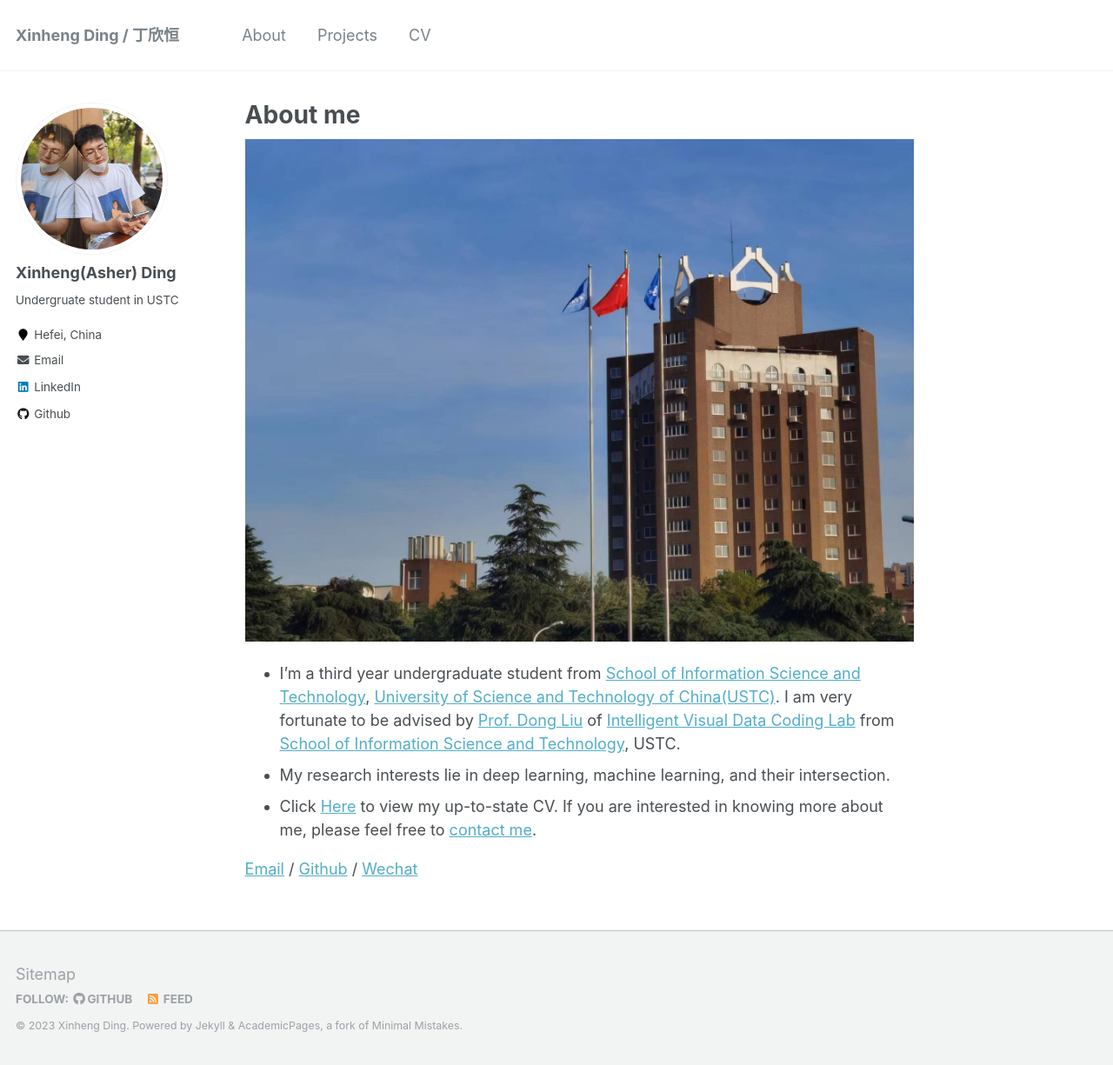
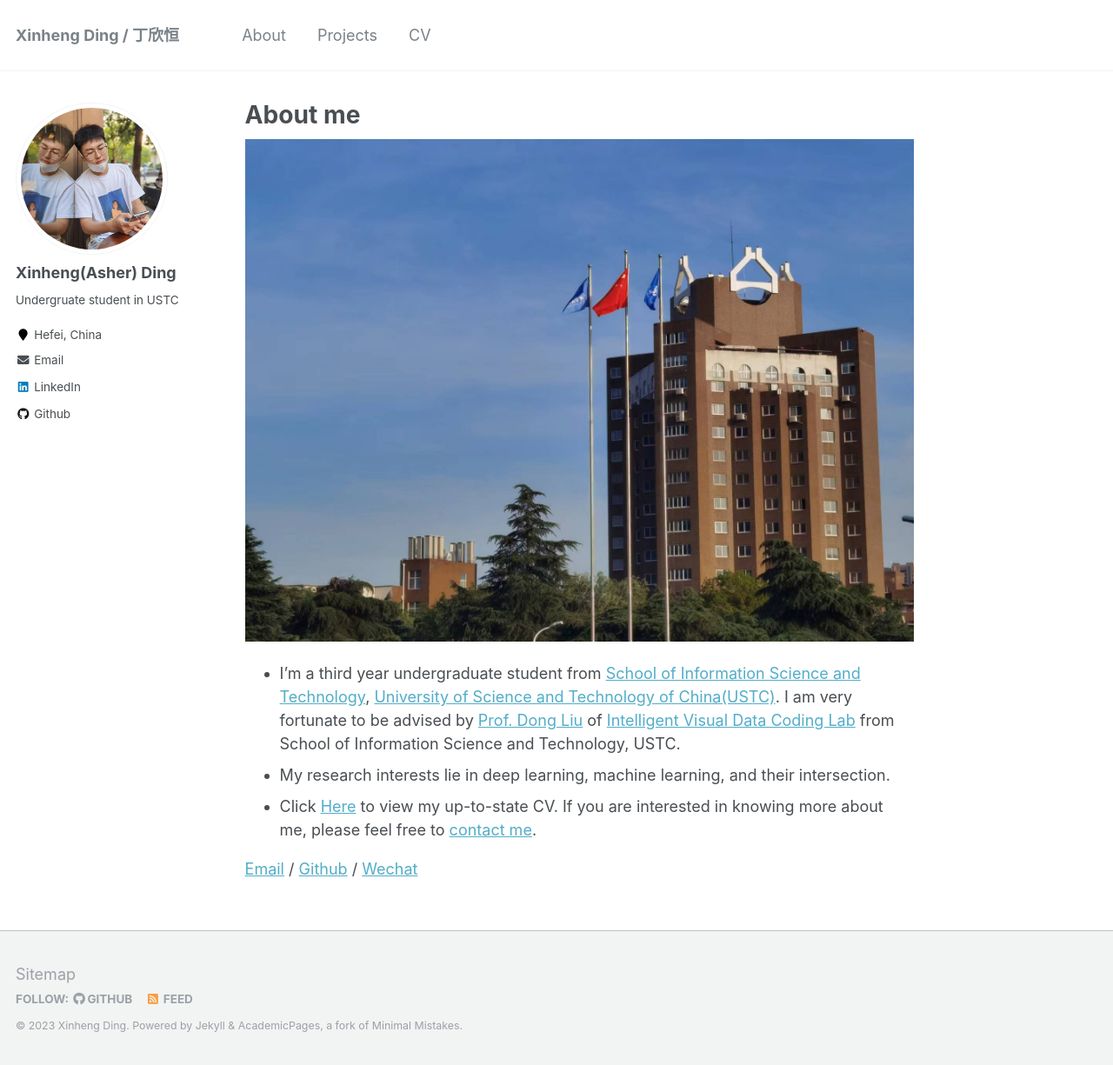
Before and after one commit to XinhengDing/XinhengDing.github.io, a Jekyll site: the page built from _pages/about.md, in a window 1280 px wide and 1225 px high. Shown: the whole window at 87% size. Built offline with Jekyll 4.4.1, drawn with Linux system fonts in a browser that asks for light colours; part of the change alters nothing that is shown.

```diff
--- a/_pages/about.md
+++ b/_pages/about.md
@@ -9,7 +9,7 @@ redirect_from:
 ---
 
 <img src="../images/USTC.jpg" alt="USTC Campus">
-* I'm a third year undergraduate student from [School of Information Science and Technology](https://sist.ustc.edu.cn/), [University of Science and Technology of China(USTC)](https://www.ustc.edu.cn/). I am very fortunate to be advised by [Prof. Dong Liu](https://faculty.ustc.edu.cn/dongeliu/en/index.htm) of [Intelligent Visual Data Coding Lab](https://ustc-ivclab.github.io/) from [School of Information Science and Technology](https://sist.ustc.edu.cn/), USTC.
+* I'm a third year undergraduate student from [School of Information Science and Technology](https://sist.ustc.edu.cn/), [University of Science and Technology of China(USTC)](https://www.ustc.edu.cn/). I am very fortunate to be advised by [Prof. Dong Liu](https://faculty.ustc.edu.cn/dongeliu/en/index.htm) of [Intelligent Visual Data Coding Lab](https://ustc-ivclab.github.io/) from School of Information Science and Technology, USTC.
 * My research interests lie in deep learning, machine learning, and their intersection.
 * Click [Here](../assets/CV.pdf) to view my up-to-state CV. If you are interested in knowing more about me, please feel free to [contact me](https://xinhengding.github.io/mail/).
 
```
